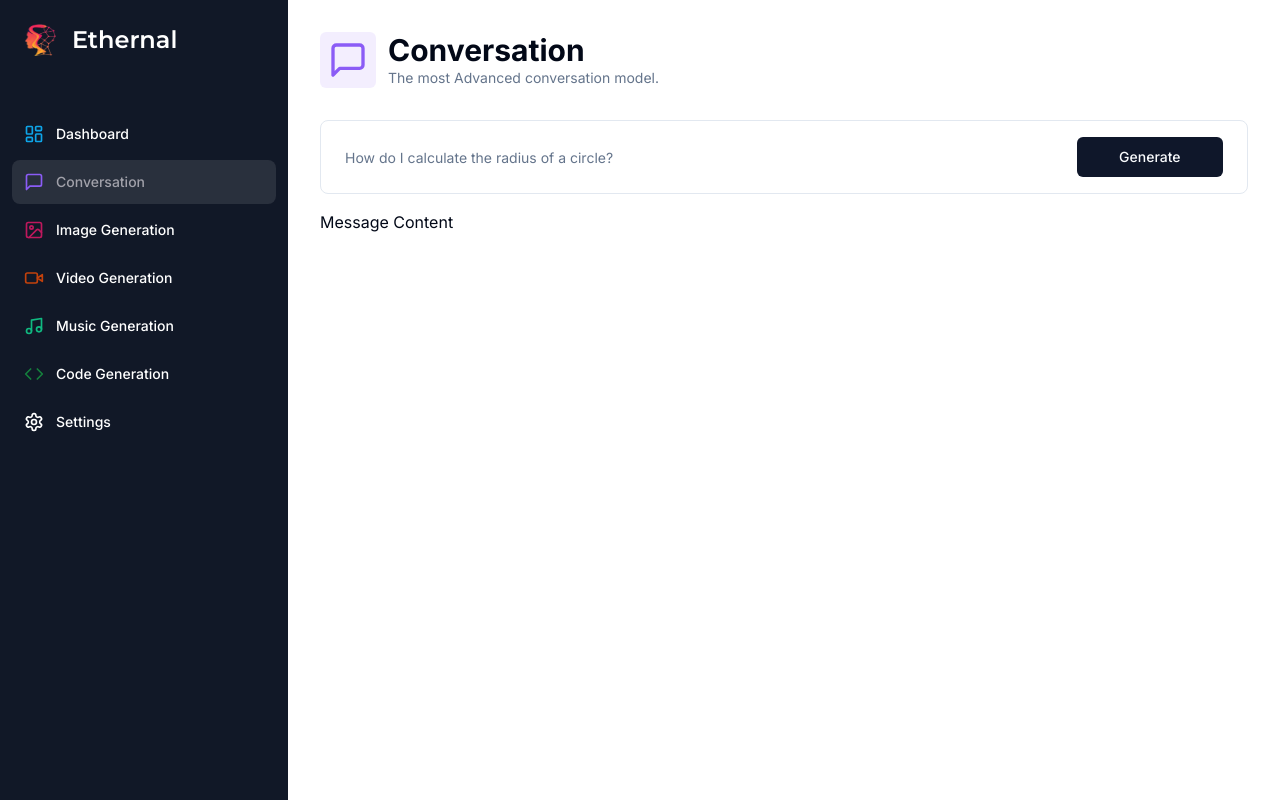
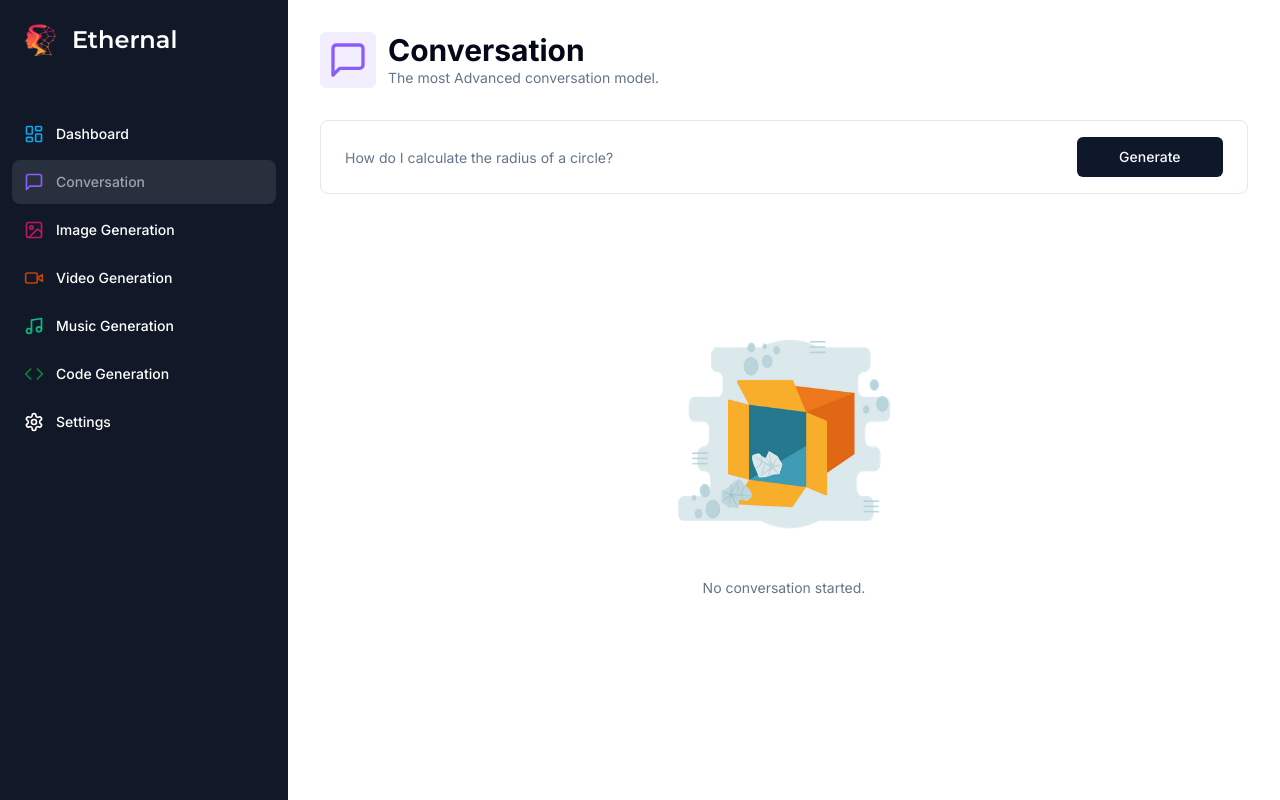
Before and after one commit to wandersonce/ethernal-ai, a Next.js app: page /conversation in a window 1280 px wide. Built offline with nearby package versions, Linux system fonts and the light colour scheme.

Commit message:
Adding loading and empty components

```diff
--- a/app/(dashboard)/(routes)/conversation/page.tsx
+++ b/app/(dashboard)/(routes)/conversation/page.tsx
@@ -14,6 +14,8 @@ import { Button } from '@/components/ui/button';
 import { useRouter } from 'next/navigation';
 import { useState } from 'react';
 import { ChatCompletionRequestMessage } from 'openai';
+import Empty from '@/components/Empty';
+import Loader from '@/components/Loader';
 
 export default function Conversation() {
   const [messages, setMessages] = useState<ChatCompletionRequestMessage[]>([]);
@@ -86,7 +88,21 @@ export default function Conversation() {
           </Form>
         </div>
         <div className='space-y-4 mt-4'>
-            Message Content
+          {isLoading && (
+            <div className='p-8 rounded-lg w-full flex items-center justify-center bg-muted'>
+              <Loader />
+            </div>
+          )}
+          {messages.length === 0 && !isLoading && (
+            <Empty label="No conversation started."/>
+          )}
+            <div className='flex flex-col-reverse gap-y-4'>
+              {messages.map((message) => (
+                <div key={message.content}>
+                  {message.content}
+                </div>
+              ))}
+            </div>
         </div>
       </div>
     </div>
--- /dev/null
+++ b/components/Empty.tsx
@@ -0,0 +1,16 @@
+import Image from "next/image";
+
+interface EmptyProps{
+  label: string;
+}
+
+export default function Empty({label} : EmptyProps) {
+  return (
+    <div className="h-full p-20 flex flex-col items-center justify-center">
+      <div className="relative h-72 w-72">
+        <Image alt="Empty" fill src="/empty.png"/>
+      </div>
+      <p className="text-muted-foreground text-sm text-center">{label}</p>
+    </div>
+  )
+}
--- /dev/null
+++ b/components/Loader.tsx
@@ -0,0 +1,18 @@
+import Image from "next/image";
+
+export default function Loader() {
+  return (
+    <div className="h-full flex flex-col gap-y-4 items-center justify-center">
+      <div className="w-10 h-10 relative animate-pulse">
+        <Image
+         alt="Loading..."
+         src="/logo.png"
+         fill
+        />
+      </div>
+      <p className="text-sm text-muted-foreground ">
+        Ethernal is thinking...
+      </p>
+    </div>
+  )
+}
```
Also changed, not shown: public/empty.png (added), public/fullLogo.png (added).
